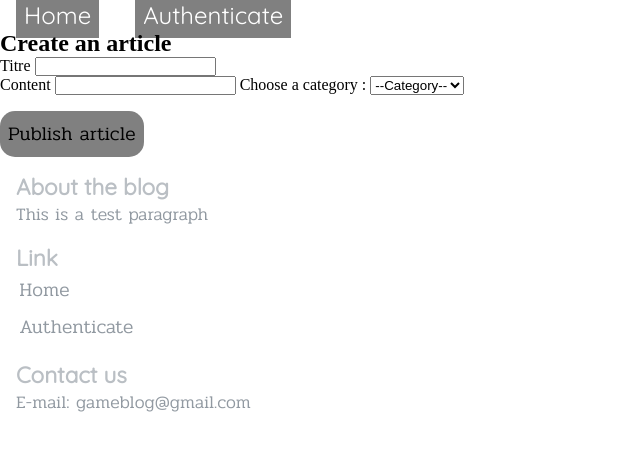
After one commit to corentin-roussel/blog-js, a PHP site: page /creation-article.php in a window 1280 px wide. The commit adds this page. Shown: the top 451 px of the page, without its empty margins (0-640 px from the left). Run offline with PHP 8.4, Linux system fonts and the light colour scheme.

Commit message:
DEV [+++] 16:01 création fichier php creation article

```diff
--- a/Article.php
+++ b/Article.php
@@ -152,7 +152,7 @@ class Article
 
     private function verifCategorie(?string $categorie) {
 
-        if($categorie != '--Categorie--') {
+        if(isset($categorie)) {
 
             return 'ok categorie';
 
--- a/back.php
+++ b/back.php
@@ -1,6 +1,7 @@
 <?php
     require_once 'User.php';
-if(session_status() == PHP_SESSION_NONE){ session_start();}
+    require_once 'Article.php';
+    if(session_status() == PHP_SESSION_NONE){ session_start();}
 ?>
 
 
--- /dev/null
+++ b/creation-article.php
@@ -0,0 +1,49 @@
+<!DOCTYPE html>
+<html lang="en">
+<head>
+    <?php require_once '_include/head.php' ?>
+    <title>Document</title>
+</head>
+<body>
+
+    <?php if (session_status() == PHP_SESSION_NONE){ session_start();} ?>
+    <?php require_once 'Article.php' ?>
+
+    <header>
+        <?php require_once '_include/header.php' ?>
+    </header>
+
+    <main>
+
+        <form action="" method="POST" id="creaArticleForm">
+
+            <h2 class="creation-title">Create an article</h2>
+
+            <label for="titre">Titre</label>
+            <input class="input" type="text" name="titre" id="titre" required />
+            <div id="errorLogin" class="error"></div>
+
+            <label for="content">Content</label>
+            <input class="input" type="textarea" name="content" required />
+
+            <label for="categorie">Choose a category :</label>               <!-- Rajouter les catégories -->
+            <select name="categorie" id="categorie">
+                <option value="">--Category--</option>
+                <option value="Categorie1">Categorie1</option>
+                <option value="Categorie2">Categorie2</option>
+                <option value="Categorie3">Categorie3</option>
+                <option value="Categorie4">Categorie4</option>
+            </select>
+            <div id="errorPass" class="error"></div>
+
+            <button class="button-form" type="submit" name="submit" id="publish">Publish article</button>
+        </form>
+
+    </main>
+
+    <footer>
+        <?php require_once '_include/footer.php' ?>
+    </footer>
+
+</body>
+</html>
```
